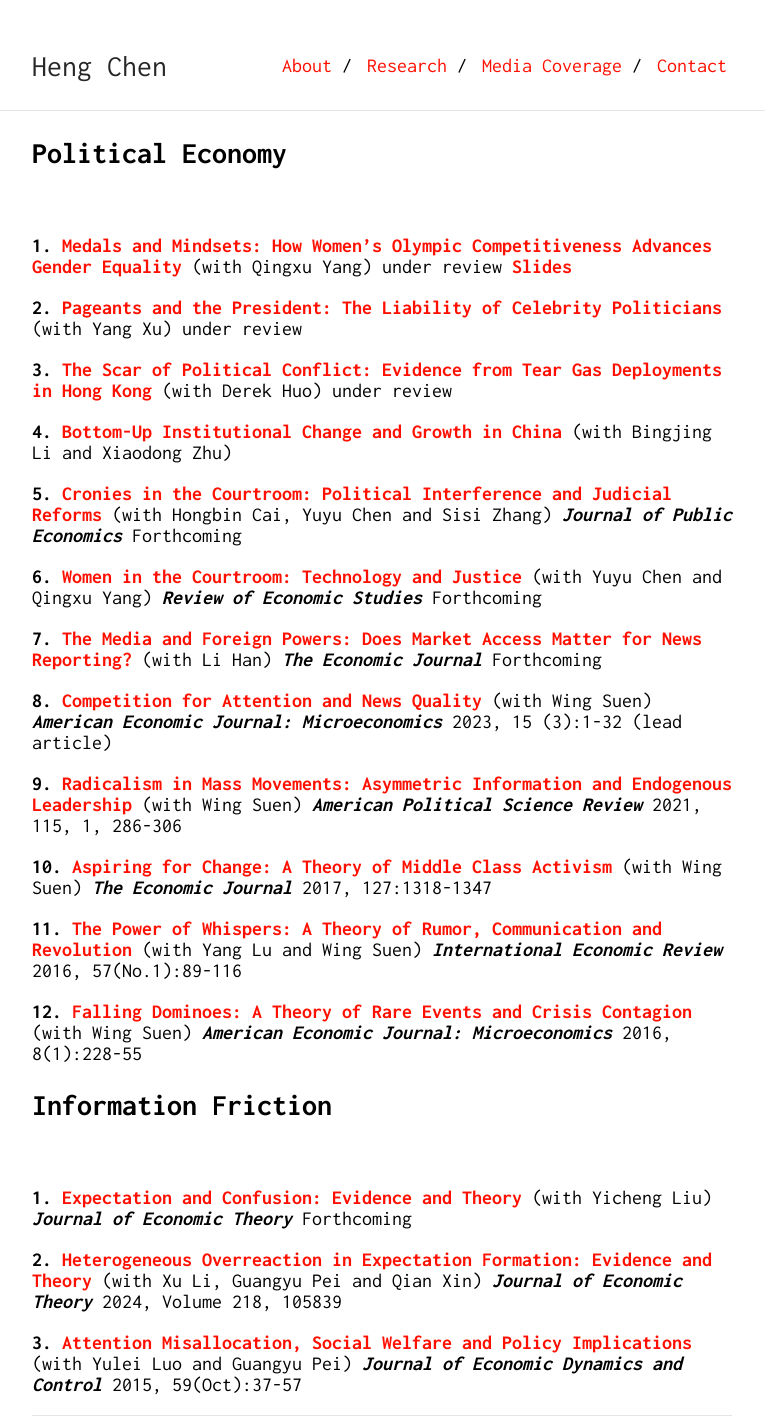
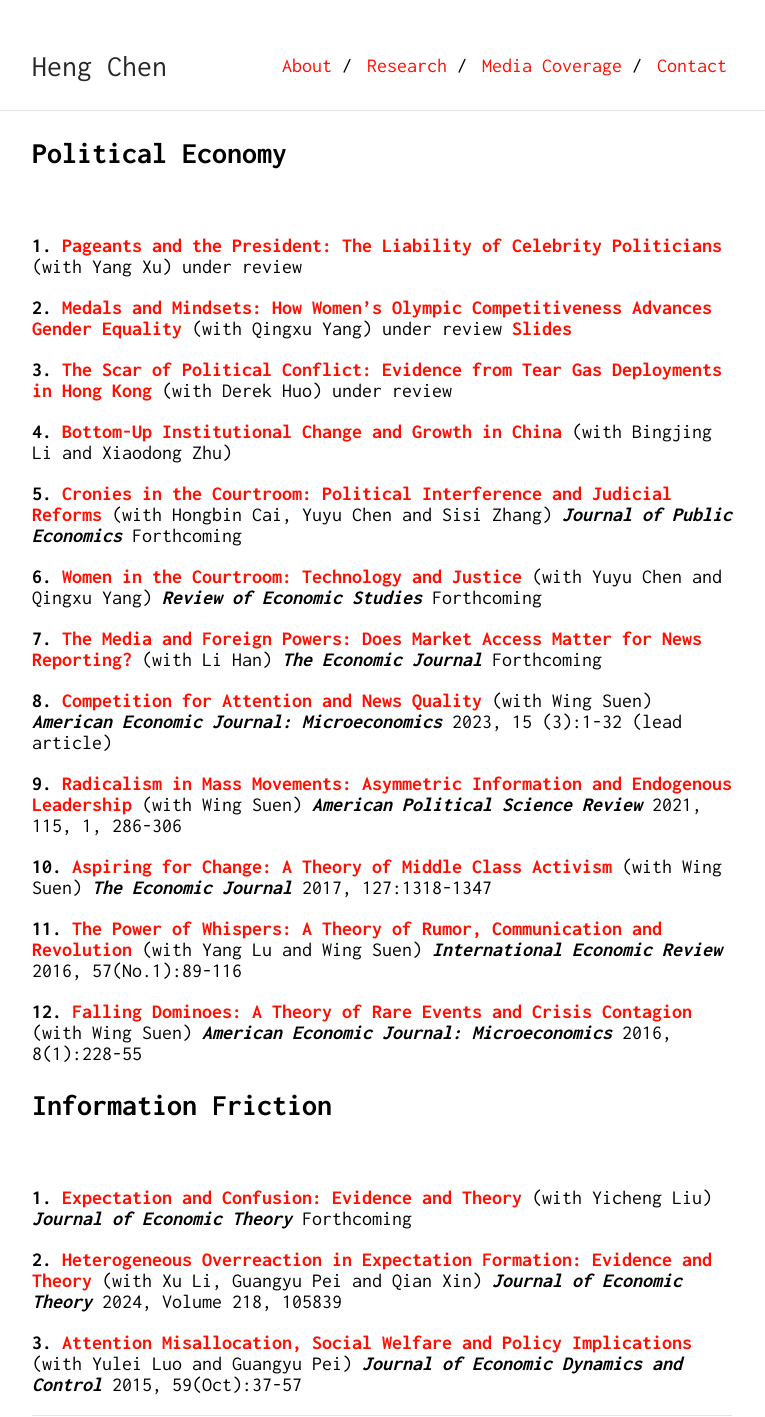
Before and after one commit to Shuyan0210611X/henrychen.github.io, a Jekyll site: the page built from research.md, in a window 1280 px wide. Shown: the whole page, without its empty margins (258-1023 px from the left). Built offline with Jekyll 4.4.1, drawn with Linux system fonts in a browser that asks for light colours; our own code applies the rules of GitHub Pages for plain Markdown files.

```diff
--- a/research.md
+++ b/research.md
@@ -5,12 +5,14 @@ permalink: /research/
 ## Political Economy
 <br>
 
-**1.** [**Medals and Mindsets: How Women's Olympic Competitiveness Advances Gender Equality**](/files/Olyimpic.pdf) (with Qingxu Yang) under review [**Slides**](/files/Olyimpic-slide.pdf)
+**1.** [**Pageants and the President: The Liability of Celebrity
+Politicians**](/files/miss-usa-submission-June.pdf) (with Yang Xu) under review
 <br>
 
-**2.** [**Pageants and the President: The Liability of Celebrity
-Politicians**](/files/miss-usa-submission-June.pdf) (with Yang Xu) under review
+**2.** [**Medals and Mindsets: How Women's Olympic Competitiveness Advances Gender Equality**](/files/Olyimpic.pdf) (with Qingxu Yang) under review [**Slides**](/files/Olyimpic-slide.pdf)
 <br>
+
+
 
 **3.** [**The Scar of Political Conflict: Evidence from Tear Gas Deployments in Hong Kong**](/files/housing-2025-submission.pdf) (with Derek Huo) under review
 <br>
```
